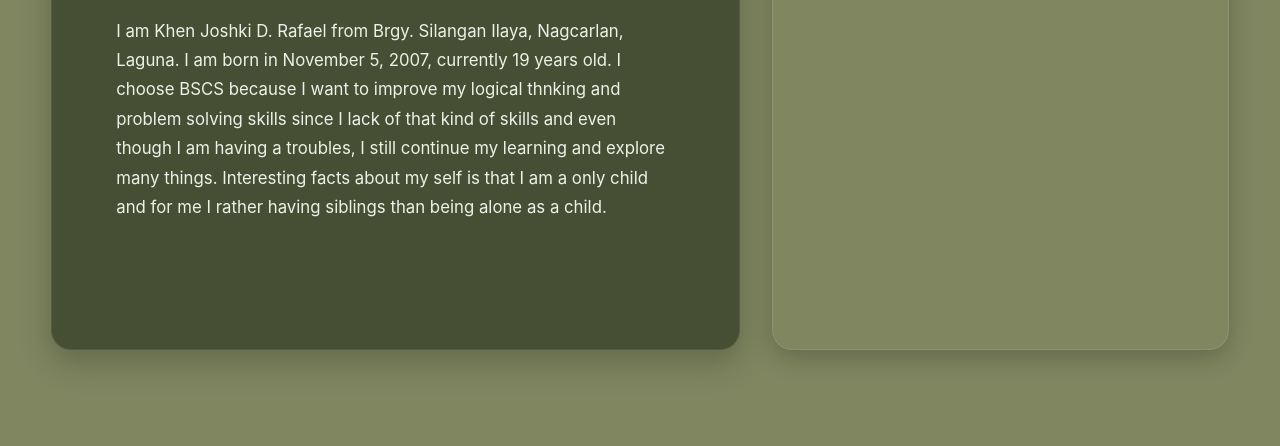
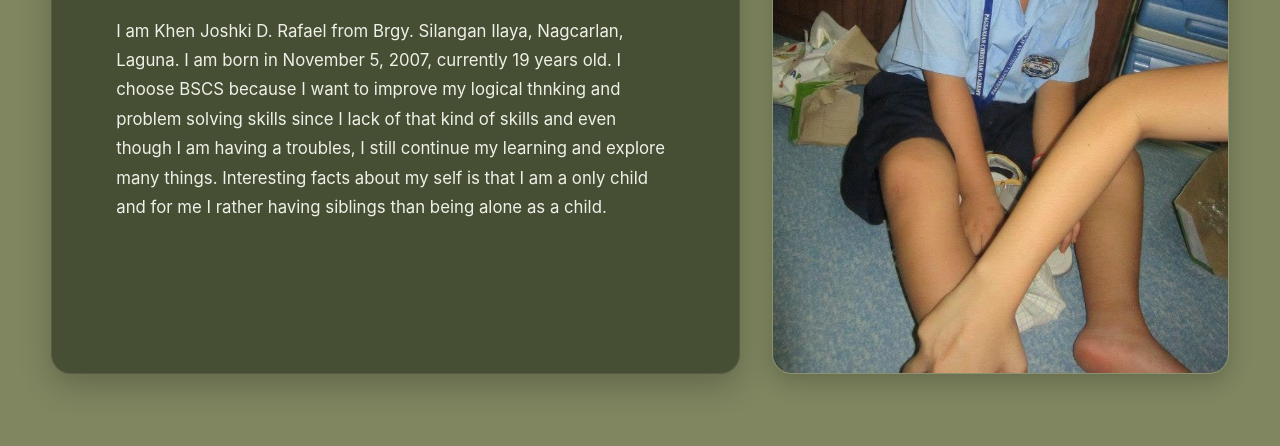
Before and after one commit to Patutie/MY-PERSONAL-WEBSITE-, a plain HTML site: page about.html in a window 1280 px wide. Shown: the part 354-800 px from the top of the page. Drawn offline with Linux system fonts and the light colour scheme; the site is published under a folder, as on GitHub Pages, so addresses that start at the root find nothing.

Commit message:
Update about.html

```diff
--- a/about.html
+++ b/about.html
@@ -34,7 +34,7 @@
 
   <!-- Right Column: Yellow Box (Two Pictures) -->
   <div class="about-images">
-    <img src="/pictures/baby pic 1.jpg" alt="First Photo">
+    <img src="./pictures/baby pic 1.jpg" alt="First Photo">
   </div>
 </section>
 </body>
```
